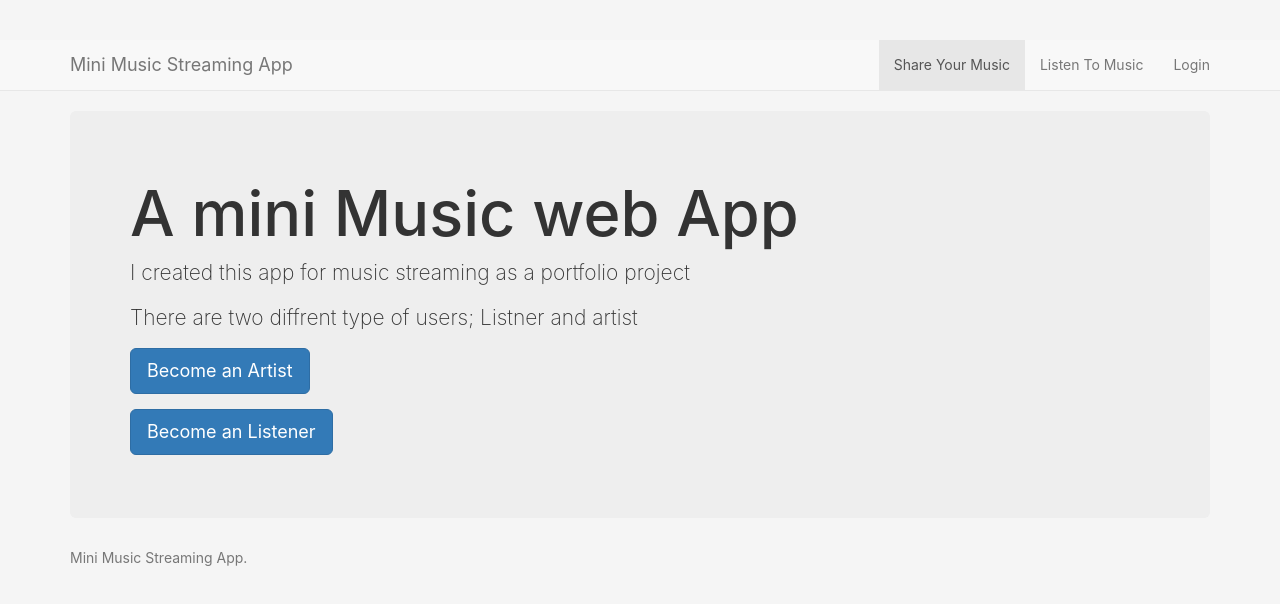
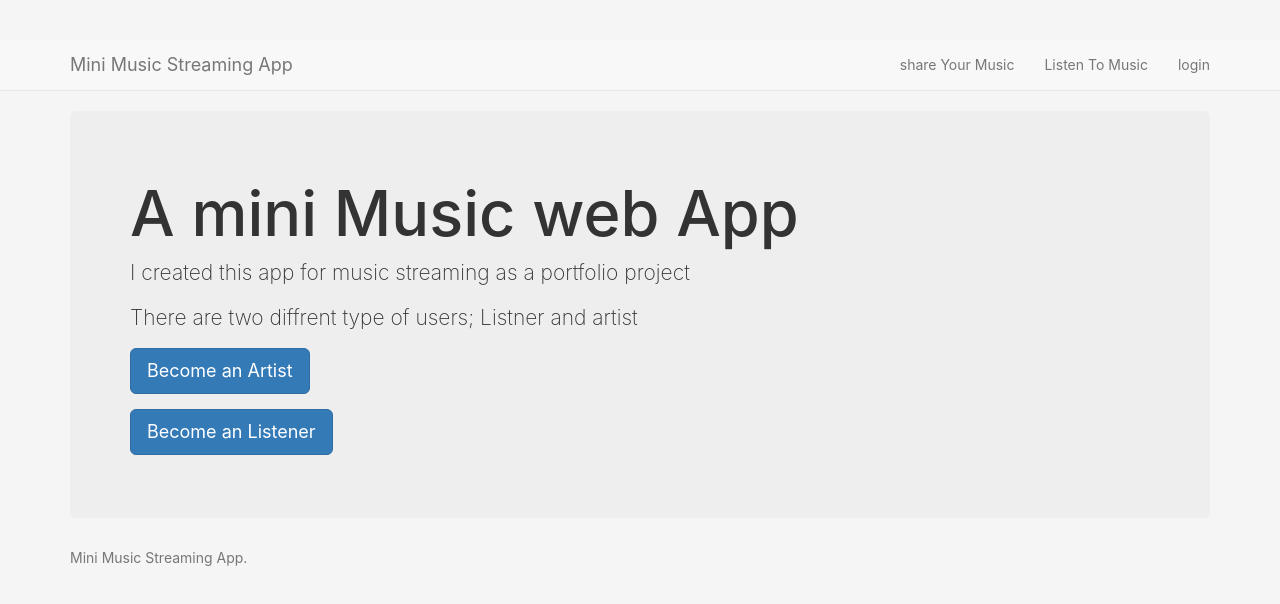
Before and after one commit to ifebrand6/Mini-Music-Streaming-, a React (Create React App) app: page / in a window 1280 px wide. Shown: the top 604 px of the page. Built offline with nearby package versions, Linux system fonts and the light colour scheme.

Commit message:
linked Navbar components to their respective route

```diff
--- a/src/components/shared/navBar.jsx
+++ b/src/components/shared/navBar.jsx
@@ -1,4 +1,5 @@
 import React from "react";
+import { NavLink } from "react-router-dom";
 
 function NavBar() {
   return <div>
@@ -15,9 +16,9 @@ function NavBar() {
       </div>
       <div id="navbar" className="navbar-collapse collapse">
       <ul class="nav navbar-nav navbar-right">
-          <li class="active"><a href="../navbar/">Share Your Music</a></li>
-          <li><a href="../navbar-fixed-top/">Listen To Music</a></li>
-          <li><a href="../navbar-fixed-top/">Login</a></li>
+      <li><NavLink to="/lgin">share Your Music </NavLink></li>
+      <li><NavLink to="/">Listen To Music </NavLink></li>
+      <li><NavLink to="/login">login </NavLink></li>
         </ul>
       </div>
     </div>
```
